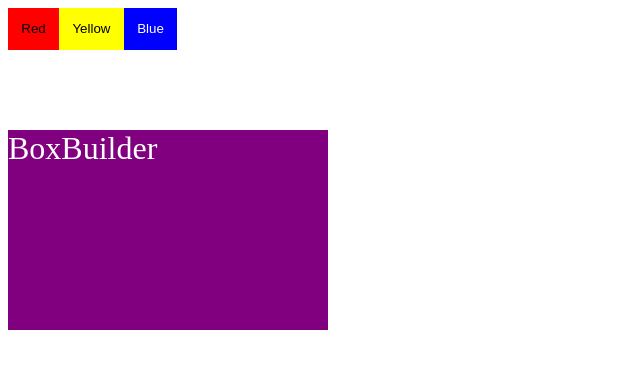
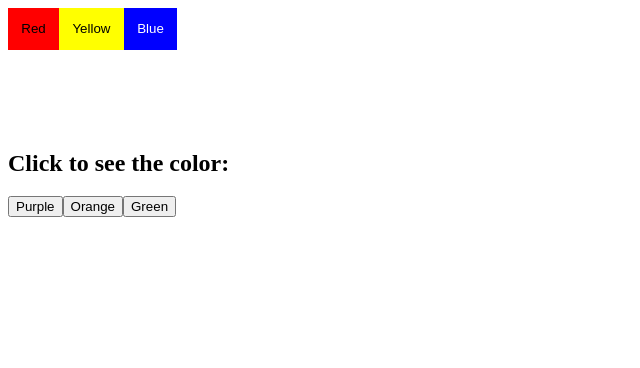
Before and after one commit to CheriPortman/react-state, a React app: page / in a window 1280 px wide. Shown: the top 368 px of the page, without its empty margins (0-640 px from the left). Built offline with nearby package versions, Linux system fonts and the light colour scheme.

Commit message:
buttons click to reveal box of that color with text inside the box

```diff
--- a/src/components/App.js
+++ b/src/components/App.js
@@ -2,19 +2,26 @@ import React, { PureComponent } from 'react';
 import ColorPicker from './ColorPicker';
 import ColorDisplay from './ColorDisplay';
 import Box from './Box';
+import BoxLooksPicker from './BoxLooksPicker';
 
 
 export default class App extends PureComponent {
   state = {
-    color: ''
+    color: '',
+    boxColor: 'white'
   }
 
   selectColor = color => {
     this.setState({ color });
   }
 
+  selectBox = boxColor => {
+    this.setState({ boxColor });
+  }
+
   render() {
     const { color } = this.state;
+    const { boxColor } = this.state;
     // eslint-disable-next-line
     console.log({ color });
 
@@ -22,7 +29,9 @@ export default class App extends PureComponent {
       <>
         <ColorPicker selectColorHandler={this.selectColor} />
         <ColorDisplay color={color} />
-        <Box />
+        <h2>Click to see the color:</h2>
+        <BoxLooksPicker selectBoxHandler={this.selectBox} />
+        <Box boxColor={boxColor} />
       </>
     );
 
--- a/src/components/Box.js
+++ b/src/components/Box.js
@@ -1,13 +1,18 @@
 import React from 'react';
-// import PropTypes from 'prop-types';
+import PropTypes from 'prop-types';
 import styles from './Box.css';
 
-function Box() {
-  return <div className={styles.Box}>BoxBuilder</div>;
+function Box({ boxColor }) {
+  return (
+    <div
+      className={styles.Box} style={{ backgroundColor: boxColor }}>
+      {boxColor}
+    </div>
+  );
 }
 
-// Box.propTypes = {
-//   boxColor: PropTypes.string.isRequired
-// };
+Box.propTypes = {
+  boxColor: PropTypes.string.isRequired
+};
 
 export default Box;
--- /dev/null
+++ b/src/components/BoxLooksPicker.css
@@ -0,0 +1,11 @@
+   .purple {
+    background-color: purple;
+  }
+
+  .orange {
+    background-color: orange;
+  }
+
+  .green {
+    background-color: green;
+  }
--- /dev/null
+++ b/src/components/BoxLooksPicker.js
@@ -0,0 +1,19 @@
+import React from 'react';
+import PropTypes from 'prop-types';
+import styles from './BoxLooksPicker.css';
+
+function BoxLooksPicker({ selectBoxHandler }) {
+  return (
+    <section className={styles.BoxLooksPicker}>
+      <button onClick={selectBoxHandler.bind(null, 'purple')}>Purple</button>
+      <button onClick={selectBoxHandler.bind(null, 'orange')}>Orange</button>
+      <button onClick={selectBoxHandler.bind(null, 'green')}>Green</button>
+    </section>
+  );
+}
+
+BoxLooksPicker.propTypes = {
+  selectBoxHandler: PropTypes.func.isRequired
+};
+
+export default BoxLooksPicker;
```
Also changed, not shown: src/components/ColorPicker.js (line endings or trailing spaces).
